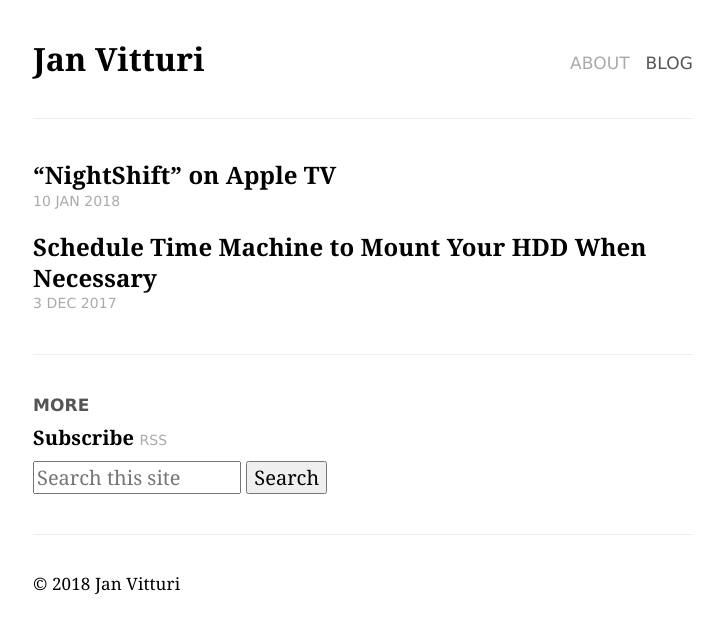
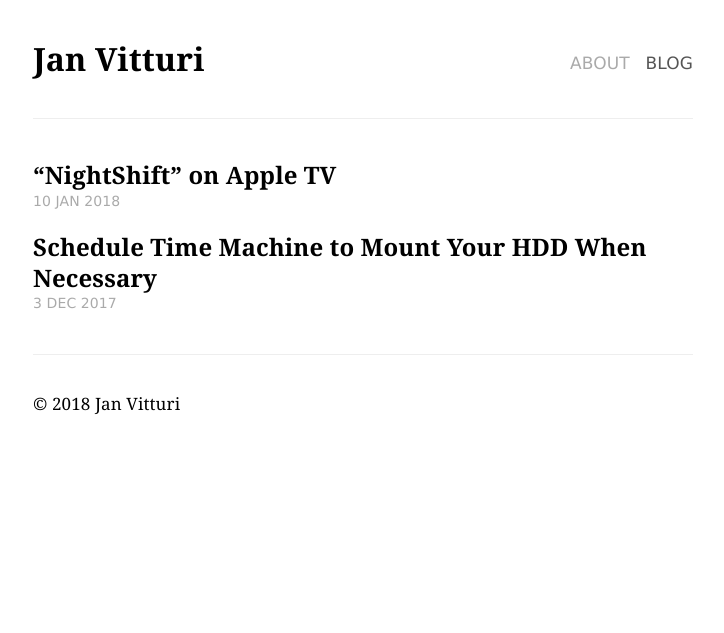
Before and after one commit to jan4843/janv.it, a Jekyll site: the page built from blog.html, in a window 1280 px wide. Shown: the top 633 px of the page, without its empty margins (277-1001 px from the left). Built offline with Jekyll 4.4.1, drawn with Linux system fonts in a browser that asks for light colours.

Commit message:
Remove search function

```diff
--- a/404.html
+++ b/404.html
@@ -5,6 +5,5 @@ title: Page not found
 
 <main>
 	<h1>Page not found</h1>
-	<p>If you know what you were looking for, please try a search.</p>
-	{% include search.html %}
+	<p>The requested page was not found.</p>
 </main>
--- a/_includes/search.html
+++ /dev/null
@@ -1,23 +0,0 @@
-<form role="search" method="GET" action="https://duckduckgo.com/">
-	<input type="hidden" name="kl" value="wt-wt">	<!-- No region -->
-	<input type="hidden" name="kz" value="-1">		<!-- No Instant Answers -->
-	<input type="hidden" name="kf" value="-1">		<!-- No Favicon -->
-	<input type="hidden" name="kaf" value="1">		<!-- Full URLs -->
-
-	<input type="hidden" name="kj" value="#333">	<!-- Header color -->
-	<input type="hidden" name="ky" value="-1">		<!-- No Highlight -->
-	<input type="hidden" name="kx" value="#777">	<!-- URLs color -->
-	<input type="hidden" name="k8" value="#000">	<!-- Text color -->
-	<input type="hidden" name="k9" value="#000">	<!-- Link color -->
-	<input type="hidden" name="kaa" value="#000">	<!-- Visited link color -->
-
-	<input type="hidden" name="ks" value="t">		<!-- Size -->
-	<input type="hidden" name="ka" value="g">		<!-- Link font -->
-	<input type="hidden" name="kt" value="g">		<!-- Text font -->
-
-	<input type="hidden" name="k1" value="-1">		<!-- No ads -->
-
-	<input type="hidden" name="sites" value="{{site.url | remove:'https://' | remove:'http://'}}">
-	<input name="q" placeholder="Search this site" style="width: 10em" required>
-	<input type="submit" value="Search">
-</form>
--- a/blog.html
+++ b/blog.html
@@ -15,14 +15,3 @@ permalink: blog/
 		{% endfor %}
 	</ul>
 </main>
-
-<section>
-	<h1 class="modern">More</h1>
-	<ul class="menu">
-		<li>
-			<a href="{{site.url}}{{site.baseurl}}/blog/feed.xml">Subscribe</a>
-			<small class="details inline">RSS</small>
-		</li>
-	</ul>
-	{% include search.html %}
-</section>
```
